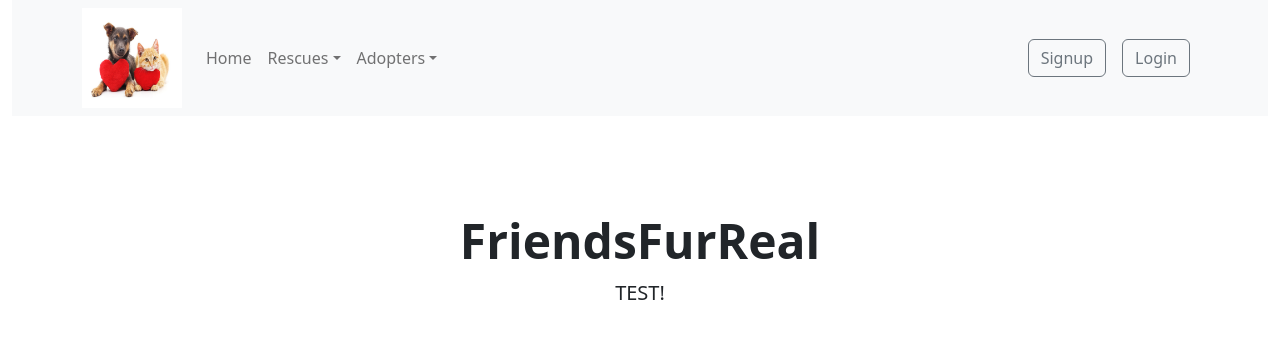
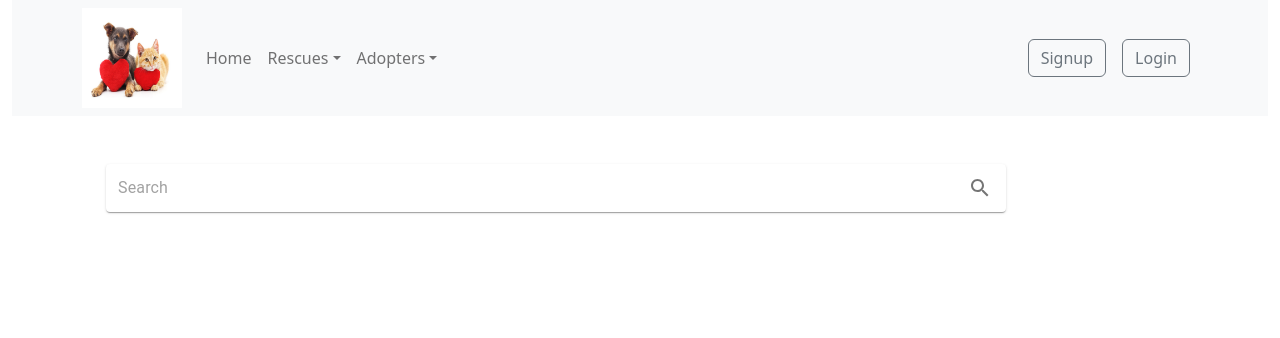
Before and after one commit to stacieherrington/friends-fur-real, a React (Create React App) app in the folder ghi/: page / in a window 1280 px wide. Shown: the top 338 px of the page. Built offline with nearby package versions, Linux system fonts and the light colour scheme.

Commit message:
added search component

```diff
--- a/ghi/package.json
+++ b/ghi/package.json
@@ -3,6 +3,11 @@
   "version": "0.1.0",
   "private": true,
   "dependencies": {
+    "@emotion/react": "^11.10.4",
+    "@emotion/styled": "^11.10.4",
+    "@mui/icons-material": "^5.10.9",
+    "@mui/lab": "^5.0.0-alpha.103",
+    "@mui/material": "^5.10.9",
     "@reduxjs/toolkit": "^1.8.6",
     "@testing-library/jest-dom": "^5.16.5",
     "@testing-library/react": "^13.4.0",
--- a/ghi/src/Homepage.js
+++ b/ghi/src/Homepage.js
@@ -1,16 +1,14 @@
-import React from 'react';
+import * as React from 'react';
+import SearchBar from './components/SearchBar';
+
 
 function HomePage() {
   return (
-    <div className="px-4 py-5 my-5 text-center">
-      <h1 className="display-5 fw-bold">FriendsFurReal</h1>
-      <div className="col-lg-6 mx-auto">
-        <p className="lead mb-4">
-          TEST!
-        </p>
-      </div>
+    <div className="px-4 my-5 text-center">
+      <SearchBar />
     </div>
   )
 }
 
+
 export default HomePage;
--- /dev/null
+++ b/ghi/src/components/SearchBar.js
@@ -0,0 +1,28 @@
+import * as React from 'react';
+import Paper from '@mui/material/Paper';
+import InputBase from '@mui/material/InputBase';
+import IconButton from '@mui/material/IconButton';
+import SearchIcon from '@mui/icons-material/Search';
+
+
+
+
+function SearchBar() {
+  return (
+    <Paper
+      component="form"
+      sx={{ p: '2px 4px', display: 'flex', alignItems: 'center', width: 900 }}
+    >
+      <InputBase
+        sx={{ ml: 1, flex: 1 }}
+        placeholder="Search"
+        inputProps={{ 'aria-label': 'search' }}
+      />
+      <IconButton type="button" sx={{ p: '10px' }} aria-label="search">
+        <SearchIcon />
+      </IconButton>
+    </Paper>
+  );
+}
+
+export default SearchBar;
```
Also changed, not shown: 1 other file (tests, documents, lock files or other folders).
